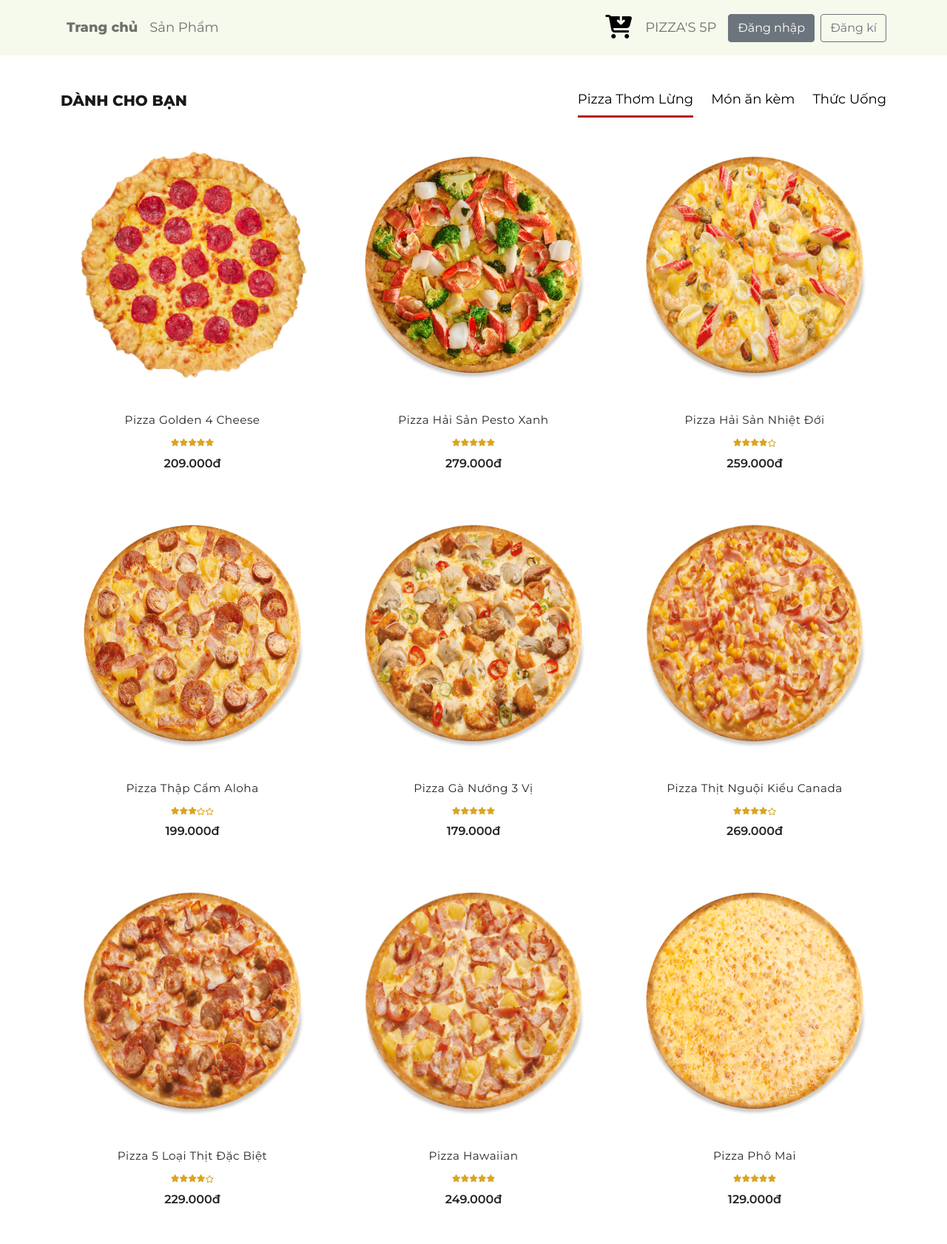
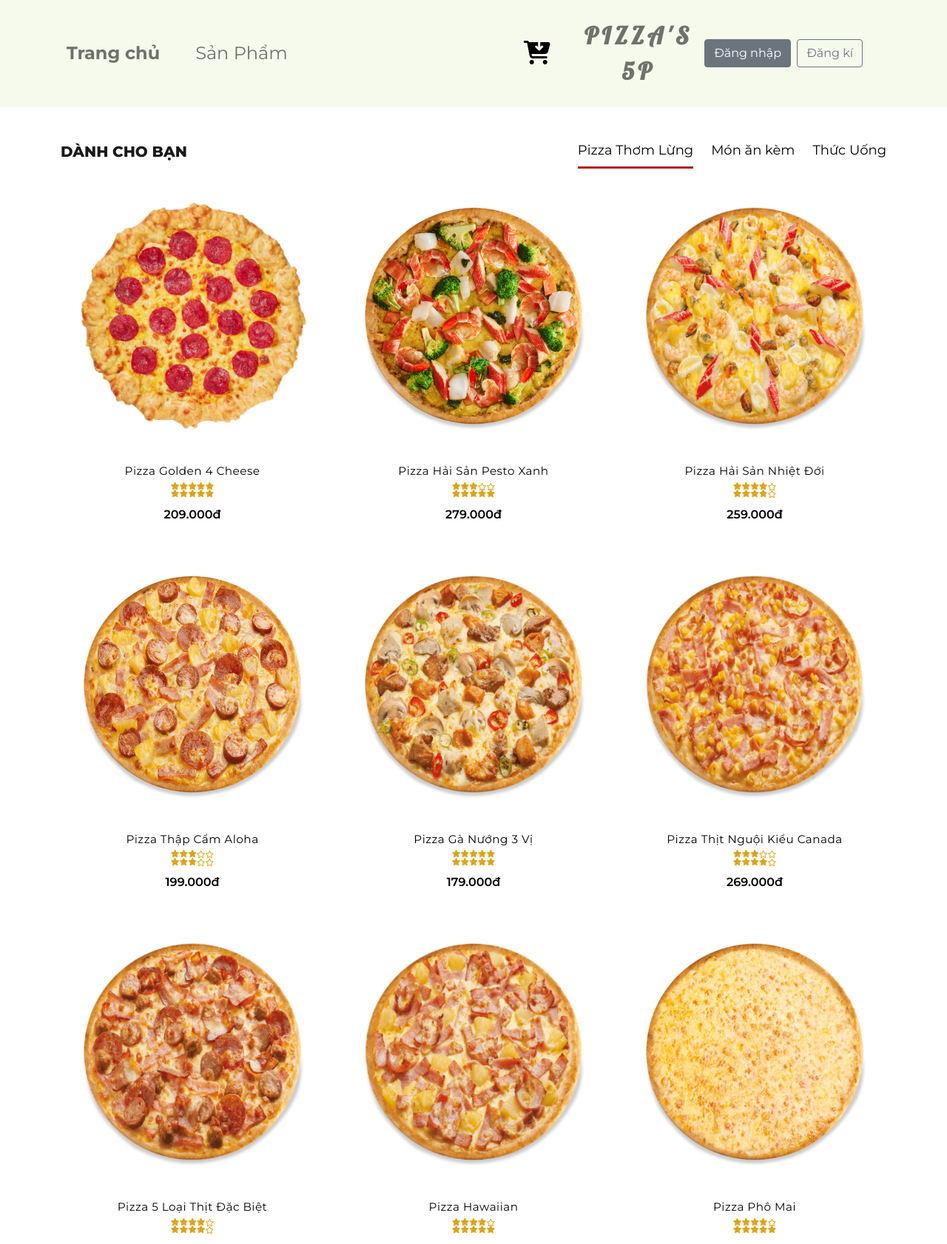
Before and after one commit to nhokkoranh1511/CNPM_Assignment, a PHP site: page / in a window 1280 px wide. Shown: the top 1682 px of the page at 74% size. Run offline with PHP 8.4, Linux system fonts and the light colour scheme; some libraries are stand-ins or nearby versions.

Commit message:
Add files via upload

```diff
--- a/source_code/ui/mainUI.php
+++ b/source_code/ui/mainUI.php
@@ -3,16 +3,14 @@
 function headerLinkInclude()
 {
 ?>
-    <link href="https://cdn.jsdelivr.net/npm/bootstrap@5.1.1/dist/css/bootstrap.min.css" rel="stylesheet" integrity="sha384-F3w7mX95PdgyTmZZMECAngseQB83DfGTowi0iMjiWaeVhAn4FJkqJByhZMI3AhiU" crossorigin="anonymous" />
     <!--Font awesome-->
     <script src="https://kit.fontawesome.com/3f838e4efa.js" crossorigin="anonymous"></script>
     <!--AOS include-->
     <link href="https://unpkg.com/aos@2.3.1/dist/aos.css" rel="stylesheet">
-    <script src="https://unpkg.com/aos@2.3.1/dist/aos.js"></script>
     <!--CSS include-->
     <link href="css/navbar.css" rel="stylesheet">
     <link href="css/searchbar.css" rel="stylesheet">
-    <link href="css/BOOK@LOVE.css" rel="stylesheet">
+    <link href="css/Pizza's_5P.css" rel="stylesheet">
     <link href="css/offcanvas.css" rel="stylesheet">
     <link href='https://fonts.googleapis.com/css?family=Lato' rel='stylesheet' type='text/css'>
     <link rel="stylesheet" type="text/css" href="css/cart.css" />
@@ -20,11 +18,7 @@ function headerLinkInclude()
     <link rel="stylesheet" type="text/css" href="css/shop_grid.css" />
     <link rel="shortcut icon" href="images/PizaTop.ico" type="image/x-icon" />
     <link href="https://cdn.jsdelivr.net/npm/bootstrap@5.1.3/dist/css/bootstrap.min.css" rel="stylesheet" integrity="sha384-1BmE4kWBq78iYhFldvKuhfTAU6auU8tT94WrHftjDbrCEXSU1oBoqyl2QvZ6jIW3" crossorigin="anonymous">
-    <script src="https://cdn.jsdelivr.net/npm/bootstrap@5.1.3/dist/js/bootstrap.bundle.min.js" integrity="sha384-ka7Sk0Gln4gmtz2MlQnikT1wXgYsOg+OMhuP+IlRH9sENBO0LRn5q+8nbTov4+1p" crossorigin="anonymous">
-    </script>
     <script src="https://cdn.jsdelivr.net/npm/@popperjs/core@2.10.2/dist/umd/popper.min.js" integrity="sha384-7+zCNj/IqJ95wo16oMtfsKbZ9ccEh31eOz1HGyDuCQ6wgnyJNSYdrPa03rtR1zdB" crossorigin="anonymous">
-    </script>
-    <script src="https://cdn.jsdelivr.net/npm/bootstrap@5.1.3/dist/js/bootstrap.min.js" integrity="sha384-QJHtvGhmr9XOIpI6YVutG+2QOK9T+ZnN4kzFN1RtK3zEFEIsxhlmWl5/YESvpZ13" crossorigin="anonymous">
     </script>
 <?php
 }
@@ -35,7 +29,7 @@ function navBar()
 ?>
     <nav class="navbar navbar-expand-lg navbar-light mask-custom shadow-0">
         <div class="container">
-             <button class="navbar-toggler justify-content-start" type="button" data-bs-toggle="collapse" data-bs-target="#navbarSupportedContent" aria-controls="navbarSupportedContent" aria-expanded="false" aria-label="Toggle navigation">
+             <button class="navbar-toggler nav-butt justify-content-start" type="button" data-bs-toggle="collapse" data-bs-target="#navbarSupportedContent" aria-controls="navbarSupportedContent" aria-expanded="false" aria-label="Toggle navigation">
                 <span class="navbar-toggler-icon"></span>
              </button>
 
@@ -43,7 +37,7 @@ function navBar()
             <div class="collapse navbar-collapse" id="navbarSupportedContent">
                 <ul class="navbar-nav me-auto">
                     <li class="nav-item option">
-                        <a class="nav-link" href="/food-menu.php" style="text-align:center;"><strong>Trang chủ</strong></a>
+                        <a class="nav-link main-menu" href="/food-menu.php" style="text-align:center;"><strong>Trang chủ</strong></a>
                     </li>
                     <li class="nav-item option">
                         <div id="mySidenav" class="sidenav">
@@ -55,14 +49,14 @@ function navBar()
                         </div>
 
                         <!-- Use any element to open the sidenav -->
-                        <a class="nav-link" onclick="openNav()" href="#" style="text-align:center;">Sản Phẩm</a>
+                        <a class="nav-link open-menu" onclick="openNav()" href="#" style="text-align:center;">Sản Phẩm</a>
                     </li>
                 </ul>
 
 
                 <ul class="navbar-nav d-flex flex-row">
-                    <li class="cart-box nav-item">
-                        <div class="cart-icon">
+                    <li class="cart-box nav-item option">
+                        <div class="cart-icon" style="text-align:center;">
                             <i class="fas fa-cart-arrow-down fa-2x"></i>
                         </div>
                         <div class="whole-cart-window hide">
@@ -74,16 +68,16 @@ function navBar()
                         </div>
                     </li>
                 </ul>
-                <ul class="navbar-nav d-flex flex-row">
-                    <li class="nav-item col-md-12" style="margin-left:50%; transform: translateX(-50%);">
+                <ul class="navbar-nav d-flex flex-row piza-love">
+                    <li class="nav-item option bye-love" style="margin-left: 50%; transform: translateX(-50%);">
                         <a class="nav-link" href="/food-menu.php">
-                            <div class="nav-link book-love" style="text-align:center;">PIZZA'S 5P</div>
+                            <div class="nav-link book-love" style="text-align:center">PIZZA'S 5P</div>
                         </a>
                     </li>
                 </ul>
                 <!---- login/signup khi chua dang nhap, xem info khi da dang nap---->
                 <ul class="navbar-nav d-flex flex-row" id="login-fo">
-                <li class="nav-item me-3 me-lg-0">
+                <li class="nav-item option">
                 <?php
                 if ($loginHandler->checkLogin() == false) {
                 ?>
@@ -94,7 +88,6 @@ function navBar()
                 } else {
                     $username = $userHandler->loggedUser['username'];
                     echo <<<EOL
-                            <span>&nbsp;</span>
                             <a class="btn btn-outline-secondary" href="user-menu.php">Xin chào&nbsp; $username</a>
                             <a href="logout.php" class="btn btn-secondary">Đăng xuất</a>
                         EOL;
@@ -166,6 +159,10 @@ function footer()
     </footer>
     <script src="/js/offcanvas.js"></script>
     <script src="https://ajax.googleapis.com/ajax/libs/jquery/3.6.0/jquery.min.js"></script>
+    <script src="https://unpkg.com/aos@2.3.1/dist/aos.js"></script>
+    <script>
+        AOS.init();
+    </script>
     <script src="/js/cart.js"></script>
     <script src="/js/shop_grid.js"></script>
     <script src="/js/user_menu.js"></script>
@@ -177,85 +174,4 @@ function footer()
 
 <?php
 }
-function paymentHeader(){
-    global $loginHandler;
-    global $userHandler;
 ?>
-    <nav class="navbar navbar-expand-lg navbar-light mask-custom shadow-0">
-        <div class="container">
-            <button class="navbar-toggler justify-content-start" type="button" data-bs-toggle="collapse" data-bs-target="#navbarSupportedContent" aria-controls="navbarSupportedContent" aria-expanded="false" aria-label="Toggle navigation">
-                <span class="navbar-toggler-icon"></span>
-            </button>
-
-            <!-----di chuyen cuc này đi chỗ khác cho đẹp----->
-            <div class="collapse navbar-collapse" id="navbarSupportedContent">
-                <ul class="navbar-nav me-auto">
-                    <li class="nav-item option">
-                        <a class="nav-link" href="/food-menu.php"><strong>Trang chủ</strong></a>
-                    </li>
-                    <li class="nav-item option">
-                        <div id="mySidenav" class="sidenav">
-                            <a href="javascript:void(0)" class="closebtn" onclick="closeNav()">&times;</a>
-                            <h1 class="genre" href="#">Sản Phẩm</h1>
-                            <a href="/food-menu.php?category=0">Pizza</a>
-                            <a href="/food-menu.php?category=2">Món Ăn Kèm</a>
-                            <a href="/food-menu.php?category=1">Đồ Uống</a>
-                        </div>
-
-                        <!-- Use any element to open the sidenav -->
-                        <a class="nav-link" onclick="openNav()" href="#">Sản Phẩm</a>
-                    </li>
-                </ul>
-
-
-                <ul class="navbar-nav d-flex flex-row">
-                    <li class="cart-box nav-item">
-                        <div class="cart-icon">
-                            <i class="fas fa-cart-arrow-down fa-2x"></i>
-                        </div>
-                        <div class="whole-cart-window hide">
-                            <h2>Giỏ Hàng</h2>
-                            <div class="cart-wrapper">
-                            </div>
-                            <div class="subtotal">Tổng Cộng: 0đ</div>
-                            <div class="checkout"><a href="payment.php">Thanh Toán</a></div>
-                        </div>
-                    </li>
-                    <li class="nav-item me-3 me-lg-0">
-                        <a class="nav-link" href="/food-menu.php">
-                            <div class="nav-link book-love">PIZZA'S 5P</div>
-                        </a>
-                    </li>
-                </ul>
-
-                <!---- login/signup khi chua dang nhap, xem info khi da dang nap---->
-                <ul class="navbar-nav d-flex flex-row">
-                <li class="nav-item me-3 me-lg-0">
-                <?php
-                if ($loginHandler->checkLogin() == false) {
-                ?>
-                    <a class="btn btn-secondary" href="login.php">Đăng nhập</a>&nbsp;
-                    <a class="btn btn-outline-secondary" href="signup.php">Đăng kí</a>
-                </li>
-                <?php
-                } else {
-                    $username = $userHandler->loggedUser['username'];
-                    echo <<<EOL
-                            <span>&nbsp;</span>
-                            <a class="btn btn-outline-secondary" href="user-menu.php">Xin chào&nbsp; $username</a>
-                            <a href="logout.php" class="btn btn-secondary">Đăng xuất</a>
-                        EOL;
-
-                    if ($userHandler->loggedUser['privil'] == "admin") {
-                        echo "&nbsp;<a class='btn btn-dark' href=\"admin/admin.php\">Đến menu admin</a>";
-                    }
-                }
-                ?>
-                </ul>
-            </div>
-        </div>
-    </nav>
-
-<?php
-}
-?>
```
